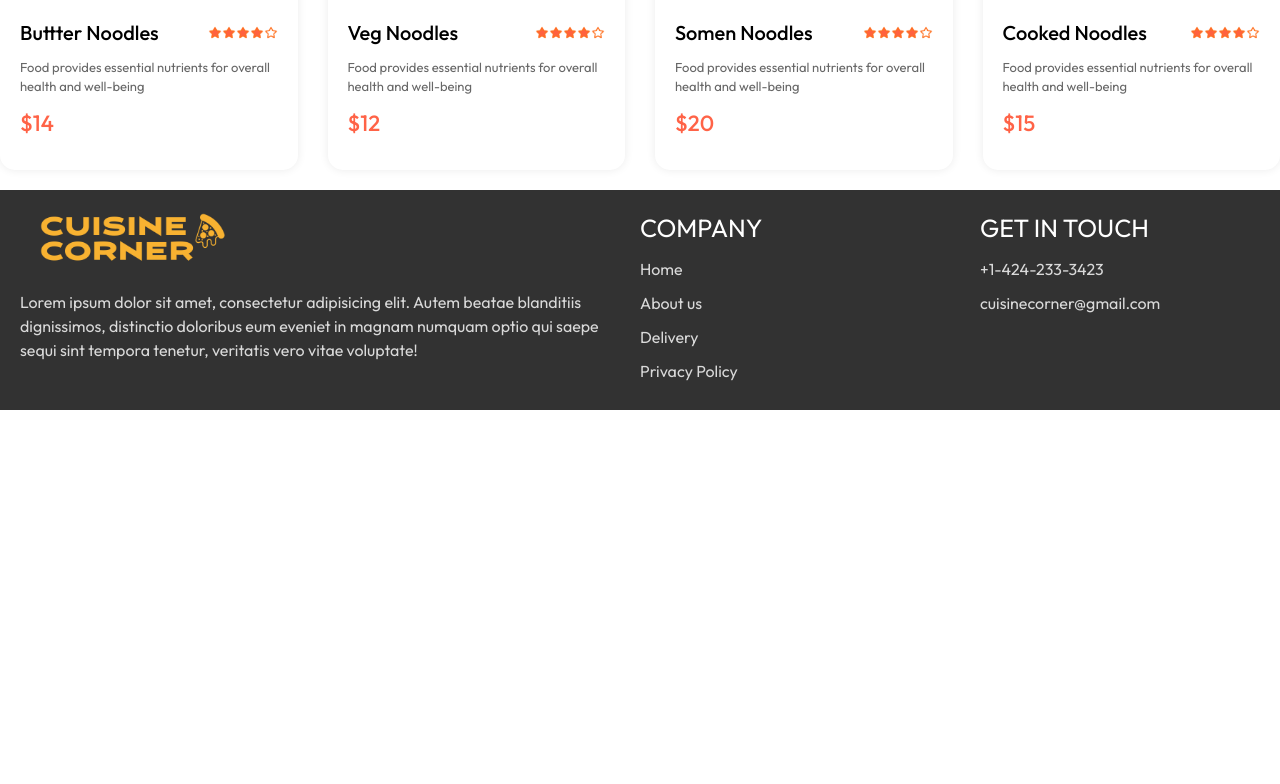
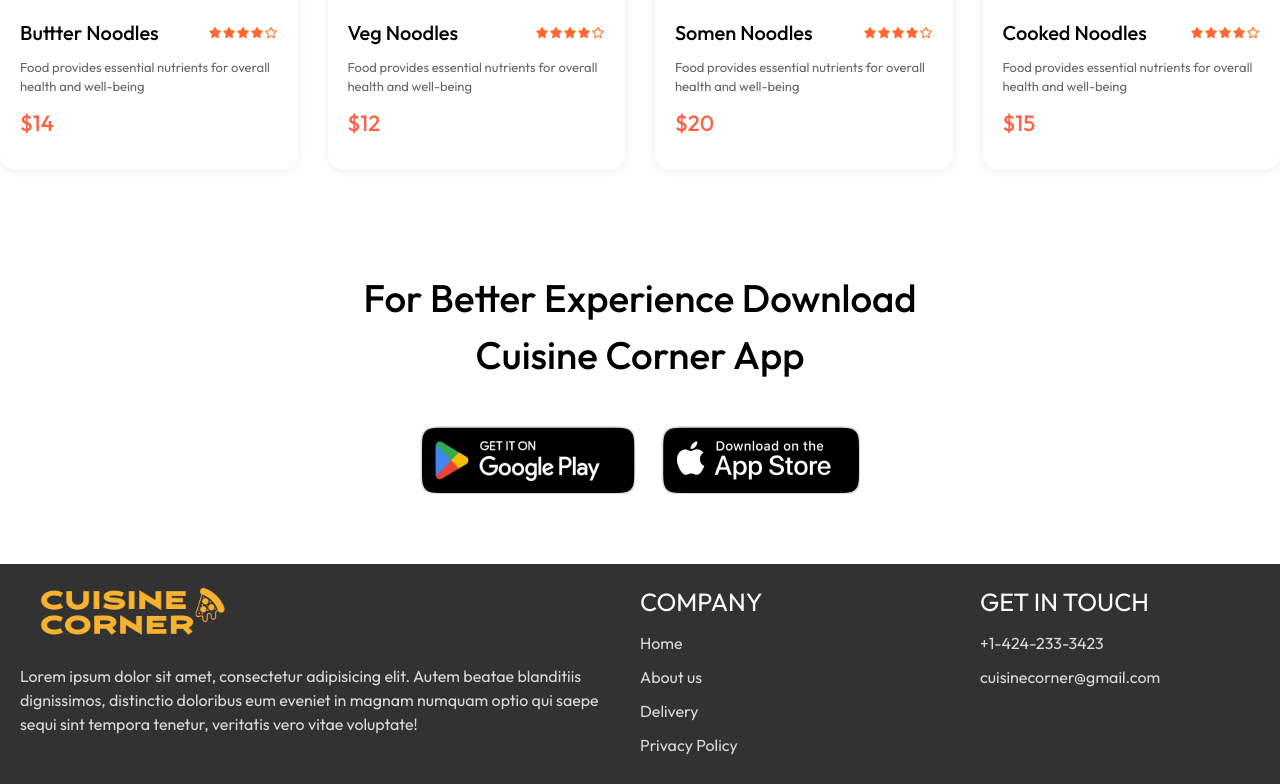
Before and after one commit to khoi0102/CusineCorner, a React (Vite) app in the folder frontend/: page / in a window 1280 px wide. Shown: the part 4352-5136 px from the top of the page. Before the commit the page ends 4762 px from the top, so only its background shows below. Built offline with nearby package versions, Linux system fonts and the light colour scheme.

Commit message:
Create the app download components

```diff
--- a/frontend/src/components/AppDownload/AppDownload.css
+++ b/frontend/src/components/AppDownload/AppDownload.css
@@ -0,0 +1,14 @@
+.app-download{
+    margin-top:100px;
+    margin-bottom:70px;
+    font-size:max(3vw,20px);
+    text-align:center;
+    font-weight:500;
+
+}
+.app-download-platforms{
+    display:flex;
+    justify-content:center;
+    gap: max(2vw,10px);
+    margin-top: 40px;
+}
--- a/frontend/src/components/AppDownload/AppDownload.jsx
+++ b/frontend/src/components/AppDownload/AppDownload.jsx
@@ -1,9 +1,14 @@
 import React from 'react';
 import './AppDownload.css'
+import {assets} from "../../assets/assets.js";
 function AppDownload() {
     return (
-        <div>
-
+        <div className='app-download' id='app-download'>
+            <p>For Better Experience Download <br/> Cuisine Corner App</p>
+            <div className="app-download-platforms">
+                <img src={assets.play_store} alt=''/>
+                <img src={assets.app_store} alt=''/>
+            </div>
         </div>
     );
 }
```
